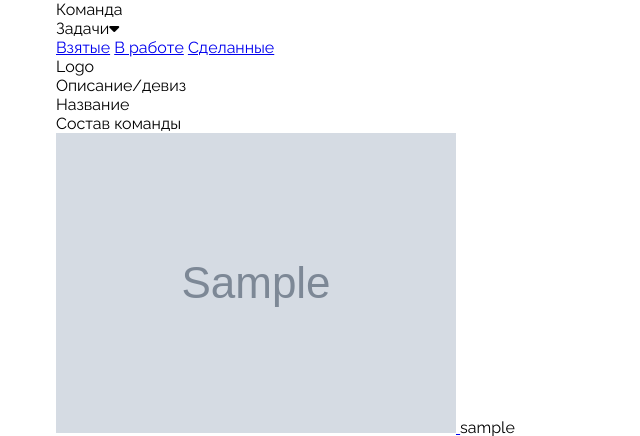
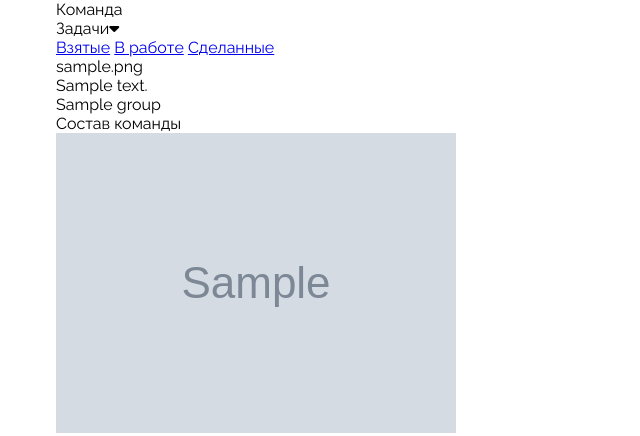
Before and after one commit to vash050/itbegin, a Django app: page /group/group/1 in a window 1280 px wide. Shown: the part 100-536 px from the top of the page, without its empty margins (0-640 px from the left). Run offline with Django 3.2, Linux system fonts and the light colour scheme; tables that the repository leaves empty hold one stand-in row (values such as "Sample post"); grey boxes marked "Sample" are stand-in pictures; some libraries are stand-ins or nearby versions.

Commit message:
-group/profile

```diff
--- a/authapp/templates/authapp/profile.html
+++ b/authapp/templates/authapp/profile.html
@@ -71,7 +71,7 @@
             <div class="account__buttons root__content">
                 <a href="team.html"><button class="account__button buttons_type_white">Мои команды</button></a>
                 <button class="account__button buttons_type_white">Мои проекты</button>
-                <button class="account__button buttons_type_white">Редактировать профиль</button>
+                <button class="account__button buttons_type_white"><a href="{% url 'authapp:update' %}"> Редактировать профиль</a></button>
                 <button class="account__exit__btn buttons_type_white">Выход</button>
             </div>
         </div>
--- a/groupapp/templates/groupapp/group.html
+++ b/groupapp/templates/groupapp/group.html
@@ -21,11 +21,11 @@
             <div class="team__profile root__content">
                 <div class="account__profile__info">
                     <div class="team__logo__block">
-                        <div class="team__logo">Logo</div>
-                        <p>Описание/девиз</p>
+                        <div class="team__logo">{{ this_group.logotype }}</div>
+                        <p>{{ this_group.description }}</p>
                     </div>
                     <div>
-                        <p>Название</p>
+                        <p>{{ this_group.name }}</p>
                     </div>
                 </div>
             </div>
@@ -38,7 +38,6 @@
                                 <a href="account-smb.html">
                                     <img src="{{ object.avatar }}" alt="avatar">
                                 </a>
-                                {{ object }}
                                 <p>{{ object.first_name }}</p>
                                 <p>{{ object.last_name }}</p>
                                 <p>{{ object.profession }}</p>
```
